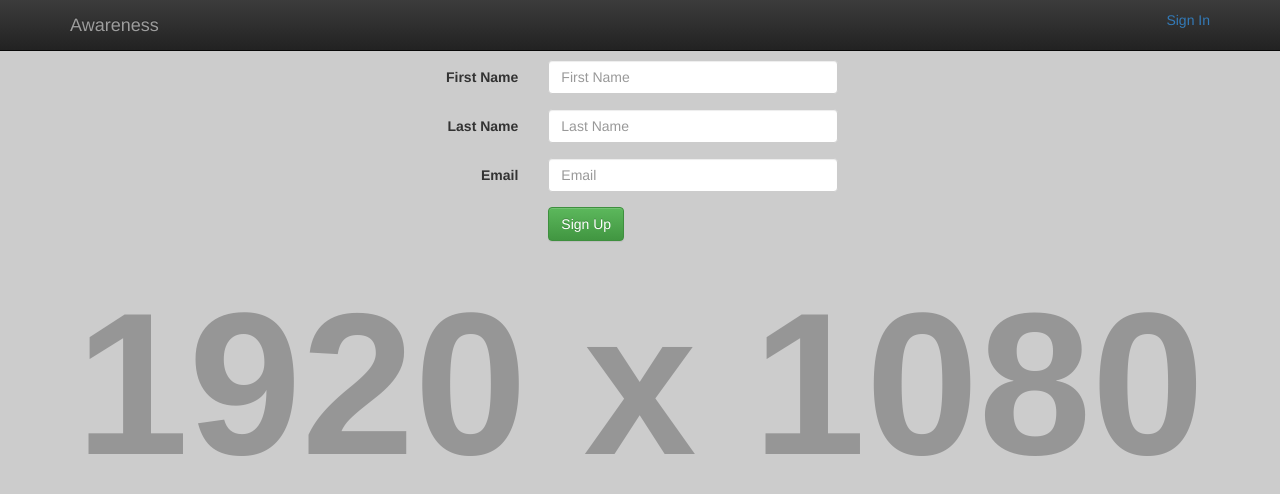
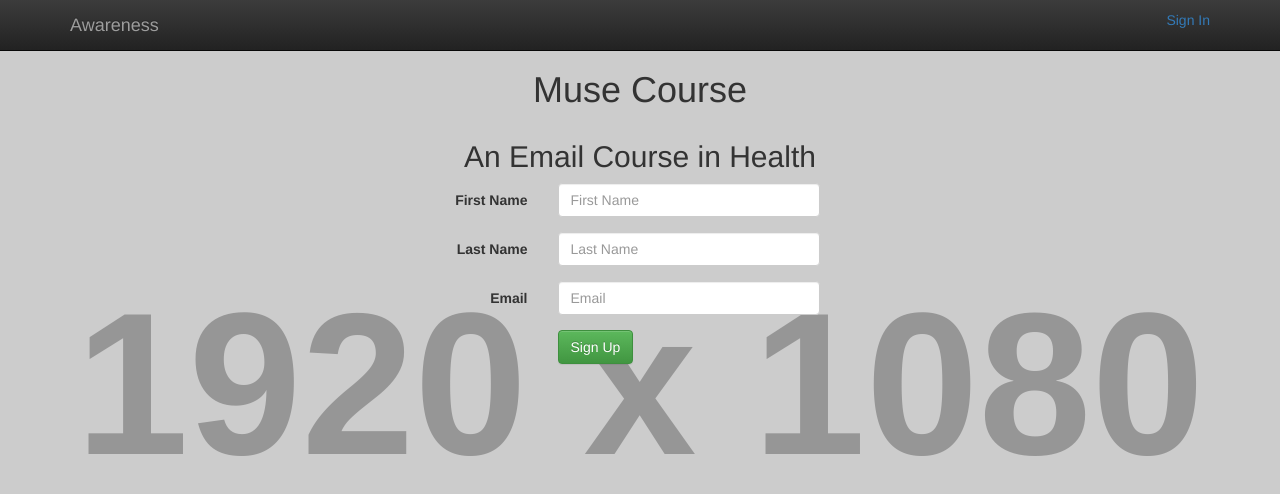
Before and after one commit to creatigeek/awareness, a plain HTML site: page index.html in a window 1280 px wide. Drawn offline with nearby package versions, Linux system fonts and the light colour scheme; placeholder pictures from the web are drawn by us.

Commit message:
sorts out some of the centering of signup form, headings to push it down.

```diff
--- a/css/custom.css
+++ b/css/custom.css
@@ -1,28 +1,13 @@
-.input-group {
+.full {
+    background: url('http://placehold.it/1920x1080') no-repeat center center fixed;
+    -webkit-background-size: cover;
+    -moz-background-size: cover;
+    background-size: cover;
+    -o-background-size: cover;
+}
+body {
+    margin-top: 50px; /* Required margin for .navbar-fixed-top. Remove if using .navbar-static-top. Change if height of navigation changes. */
+}
+.centered-text {
 	text-align: center;
 }
-div.well{
-  height: 250px;
-}
-.FormCenter{
-  padding-top: 60px;
-  margin: auto;
-  position: absolute;
-  top: 0; left: 0; bottom: 0; right: 0;
-}
-
-.FormCenter .isResponsive {
-  width: 50%;
-  height: 50%;
-  min-width: 200px;
-  max-width: 400px;
-  padding: 40px;
-}
-
-#logo-container{
-  margin: auto;
-  margin-bottom: 10px;
-  width:200px;
-  height:30px;
-  background-image:url('http://placehold.it/200x30/000000/ffffff/&text=BRAND+LOGO');
-}
--- a/index.html
+++ b/index.html
@@ -1,5 +1,5 @@
 <!DOCTYPE html>
-<html class="full" lang="en">
+<html lang="en">
 <!-- Make sure the <html> tag is set to the .full CSS class. Change the background image in the full.css file. -->
 
 <head>
@@ -19,7 +19,6 @@
     <link rel="stylesheet" href="https://maxcdn.bootstrapcdn.com/bootstrap/3.3.5/css/bootstrap-theme.min.css">
 
     <!-- Custom CSS -->
-    <link href="css/full.css" rel="stylesheet">
     <link href="css/custom.css" rel="stylesheet">
 
     <!-- HTML5 Shim and Respond.js IE8 support of HTML5 elements and media queries -->
@@ -31,7 +30,7 @@
 
 </head>
 
-<body>
+<body class="full">
 
     <!-- Navigation -->
     <nav class="navbar navbar-inverse navbar-fixed-top" role="navigation">
@@ -60,8 +59,10 @@
     </nav>
 
     <div class="container">
+        <div class="row"><h1 class="centered-text">Muse Course</h1></div>
+        <div class="row"><h2 class="centered-text">An Email Course in Health</h2></div>
         <div class="row">
-            <div class="FormCenter isResponsive">
+            <div class="center-block">
                 <div class="col-md-6 col-md-offset-2">
                     <form class="form-horizontal" action="" id="loginForm">
                       <div class="form-group">
```
